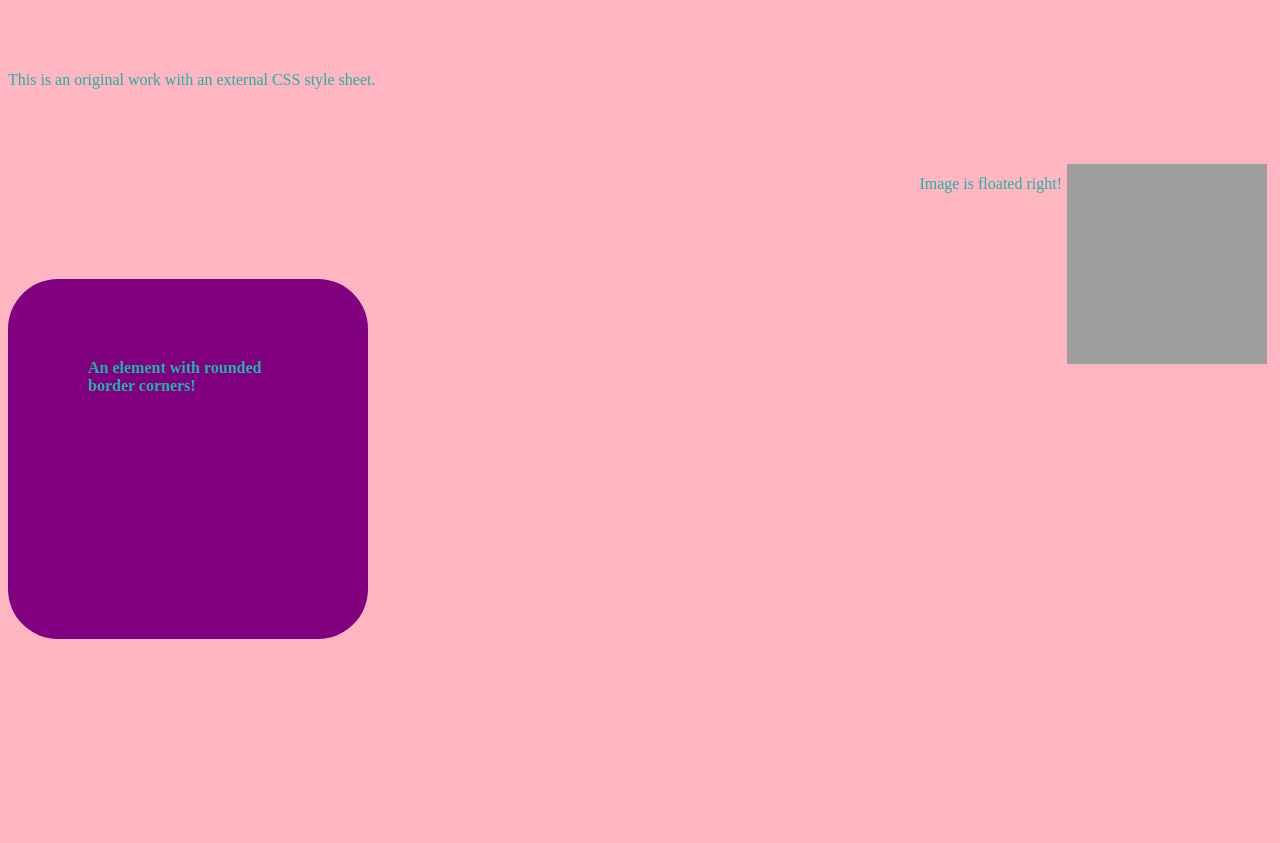
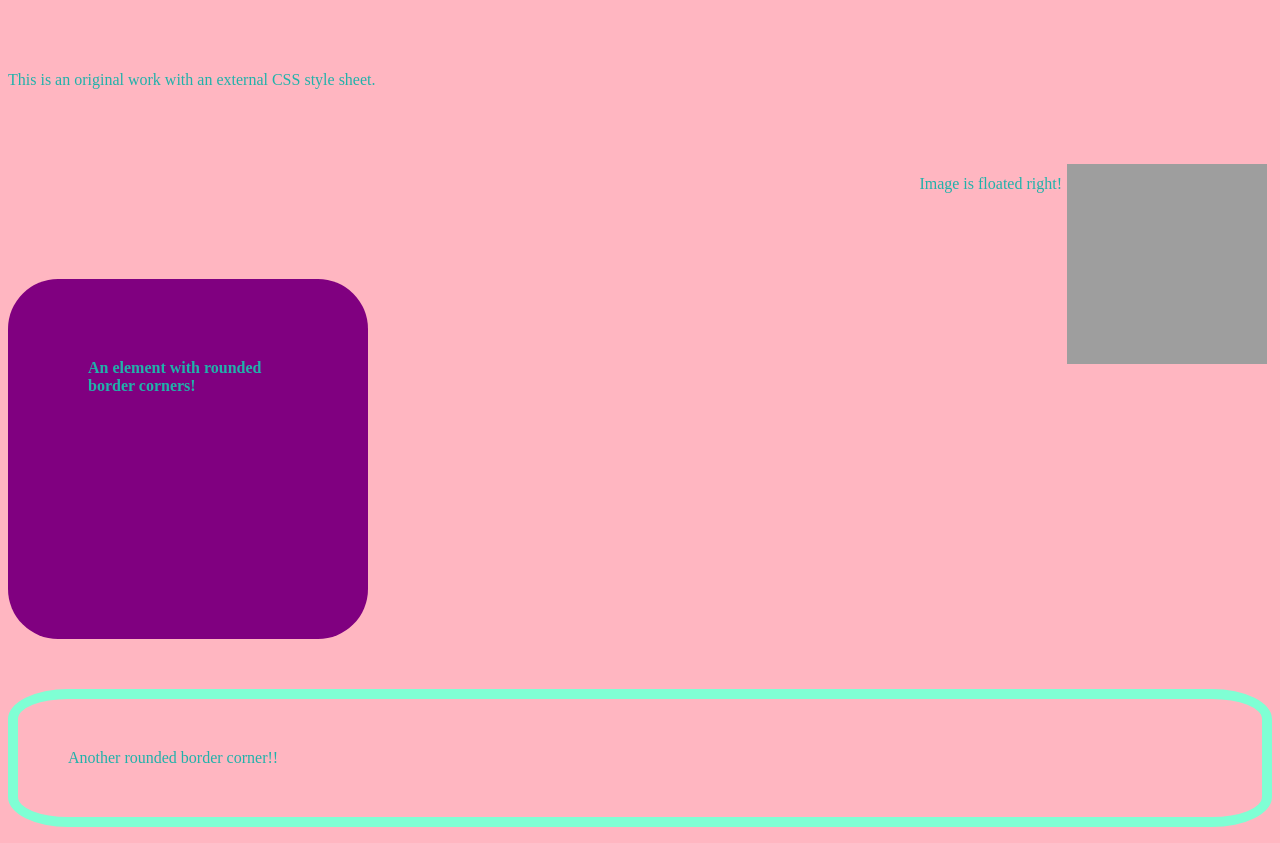
Before and after one commit to chsu223-1820632/chsu223-1820632.github.io, a plain HTML site: page someCss.html in a window 1280 px wide. Shown: the part 79-922 px from the top of the page. Before the commit the page ends 800 px from the top, so only its background shows below. Drawn offline with Linux system fonts and the light colour scheme; grey boxes are pictures that could not be loaded.

Commit message:
Add files via upload

```diff
--- a/anExternal.css
+++ b/anExternal.css
@@ -3,3 +3,9 @@ h1 {color: lightskyblue;}
 p {color: lightseagreen}
 img {float: right;}
 #border {border-radius: 50px;background: purple;padding: 80px; width: 200px;height: 200px;}
+#anotherborder {border: 10px solid aquamarine;
+    padding: 50px;
+    border-top-right-radius: 60px 30px;
+    border-bottom-right-radius: 60px 30px;
+    border-top-left-radius: 60px 30px;
+    border-bottom-left-radius: 60px 30px;}
--- a/someCss.html
+++ b/someCss.html
@@ -19,5 +19,7 @@
     <br>
     <br>
     <p id="border"> <strong>An element with rounded border corners!</strong></p>
+    <br>
+    <p id="anotherborder">Another rounded border corner!!</p>
 </body>
 </html>
```
